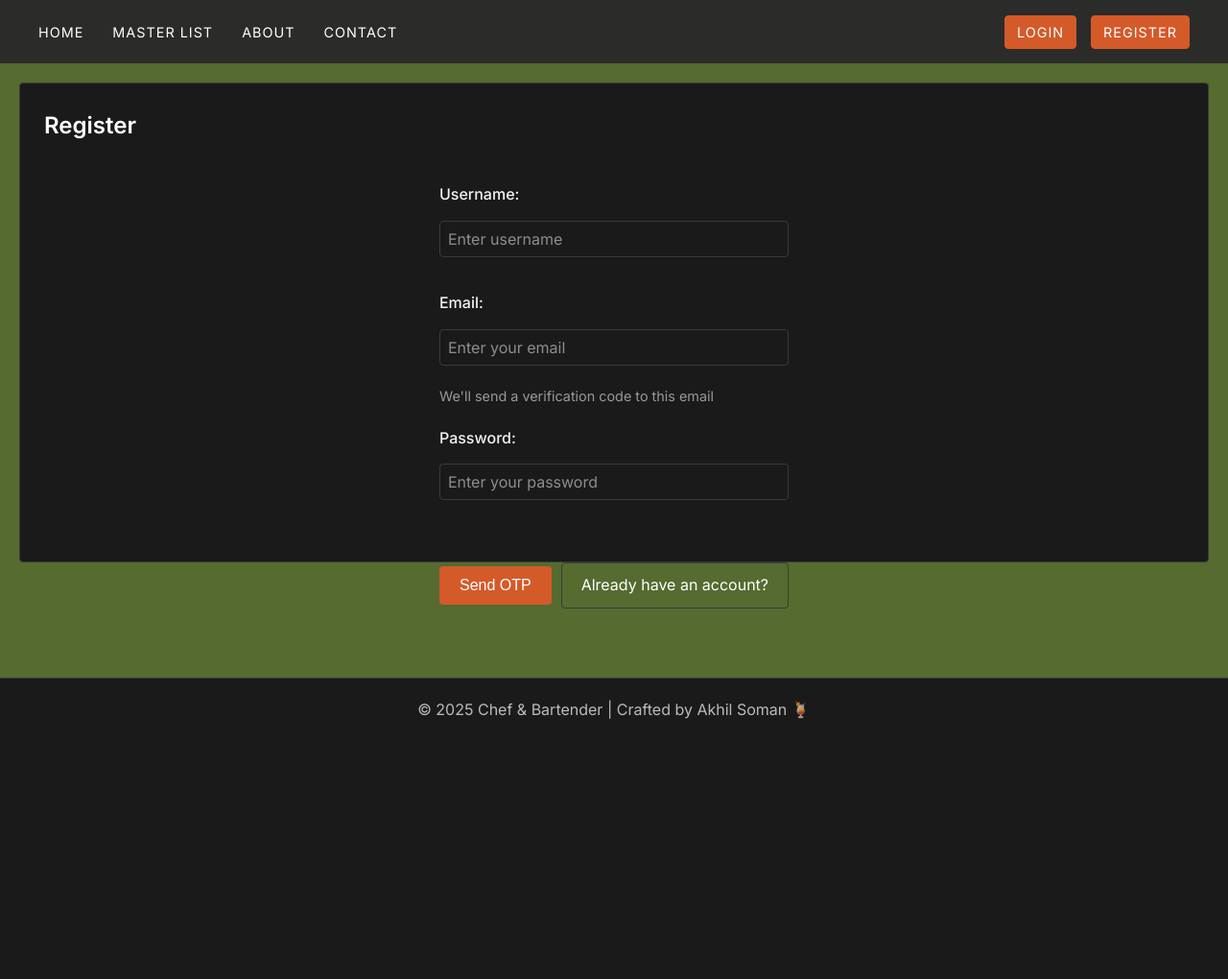
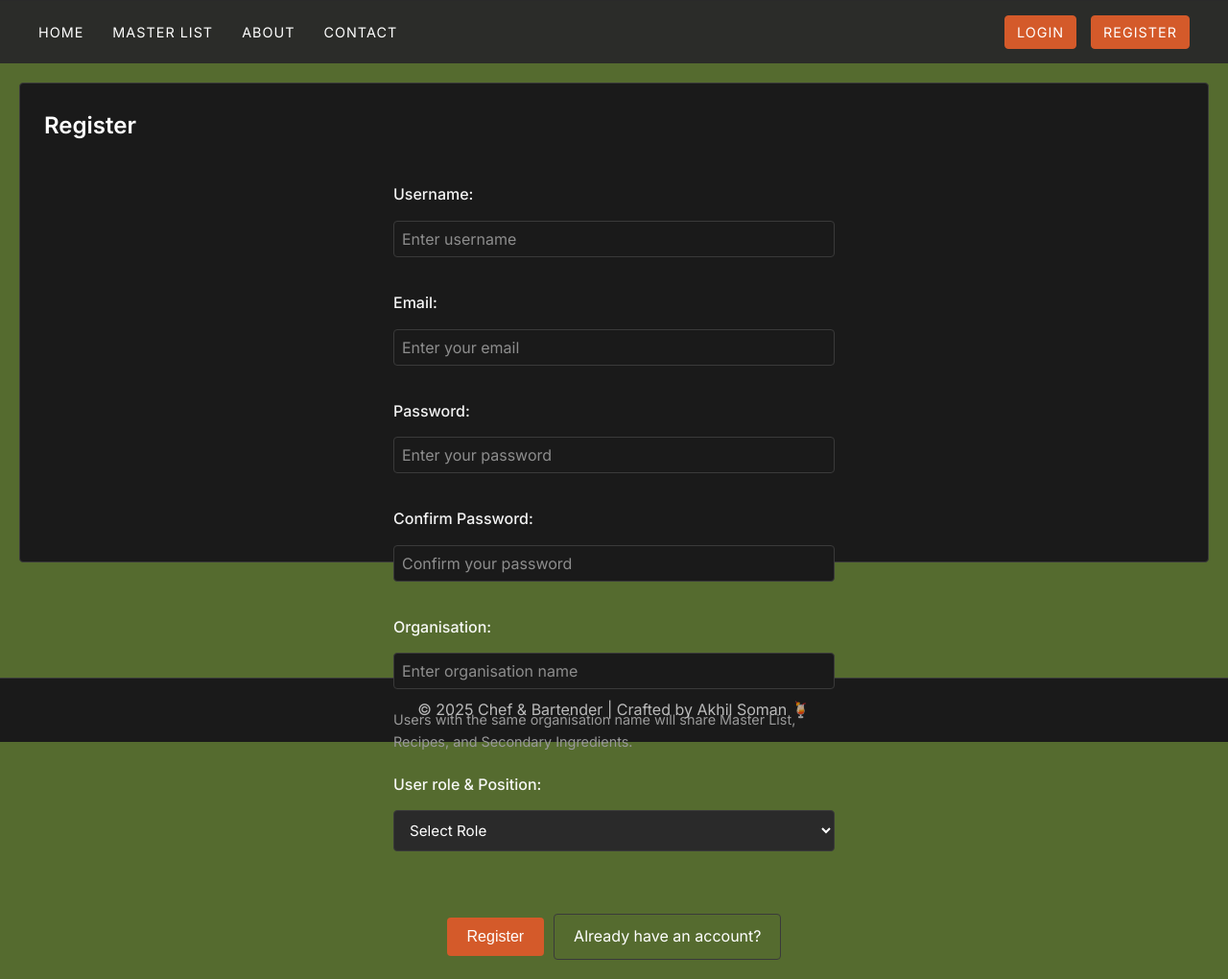
Before and after one commit to akiuser10/Chef-Bartender, a Flask app: page /register in a window 1280 px wide. Shown: the part 79-1099 px from the top of the page at 96% size. Before the commit the page ends 828 px from the top, so only its background shows below. Run offline with Flask 3, Linux system fonts and the light colour scheme; data that the repository does not hold is empty.

Commit message:
Remove OTP authentication, add password confirmation and organization/user role fields to registration

```diff
--- a/blueprints/auth.py
+++ b/blueprints/auth.py
@@ -1,16 +1,12 @@
 """
 Authentication blueprint - handles login, register, logout
 """
-from flask import Blueprint, render_template, redirect, url_for, request, flash, session
+from flask import Blueprint, render_template, redirect, url_for, request, flash
 from flask_login import login_user, logout_user, login_required, current_user
 from werkzeug.security import generate_password_hash, check_password_hash
 from extensions import db
 from models import User
 from utils.currency import COUNTRIES, CURRENCIES, get_country_currency
-from utils.otp import (
-    generate_otp, send_otp_email, store_otp_in_session,
-    verify_otp_from_session, clear_otp_session, get_pending_registration_data
-)
 
 auth_bp = Blueprint('auth', __name__)
 
@@ -18,54 +14,22 @@
 @auth_bp.route('/register', methods=['GET', 'POST'])
 def register():
     if request.method == 'POST':
-        # Check if this is OTP verification step
-        if 'verify_otp' in request.form:
-            email = session.get('otp_email')
-            user_otp = request.form.get('otp', '').strip()
-
-            if not email or not user_otp:
-                flash('Please enter the OTP sent to your email.', 'error')
-                return render_template('register.html', step='verify_otp', email=email)
-
-            if verify_otp_from_session(email, user_otp):
-                # OTP verified, create the account
-                pending_data = get_pending_registration_data()
-                username = pending_data.get('username')
-                email = pending_data.get('email')
-                password_hash = pending_data.get('password_hash')
-
-                if not username or not email or not password_hash:
-                    flash('Session expired. Please register again.', 'error')
-                    clear_otp_session()
-                    return redirect(url_for('auth.register'))
-
-                # Double-check email is not already registered
-                if User.query.filter_by(email=email).first():
-                    flash('Email already registered. Please log in.', 'error')
-                    clear_otp_session()
-                    return redirect(url_for('auth.login'))
-
-                # Create the user
-                user = User(username=username, email=email, password=password_hash)
-                db.session.add(user)
-                db.session.commit()
-
-                # Clear OTP session
-                clear_otp_session()
-
-                flash('Account created successfully! Please log in.', 'success')
-                return redirect(url_for('auth.login'))
-            else:
-                flash('Invalid or expired OTP. Please check your email and try again.', 'error')
-                return render_template('register.html', step='verify_otp', email=email)
-
-        # Initial registration step - collect email, username, password and send OTP
+        # Get form data
         username = request.form.get('username', '').strip()
         email = request.form.get('email', '').strip()
         password = request.form.get('password', '').strip()
+        password_confirm = request.form.get('password_confirm', '').strip()
+        organisation = request.form.get('organisation', '').strip()
+        user_role = request.form.get('user_role', '').strip()
 
-        if not username or not email or not password:
-            flash('Please fill in all fields.', 'error')
+        # Validate required fields
+        if not username or not email or not password or not password_confirm:
+            flash('Please fill in all required fields.', 'error')
+            return render_template('register.html')
+
+        # Validate password confirmation
+        if password != password_confirm:
+            flash('Passwords do not match. Please try again.', 'error')
             return render_template('register.html')
 
         # Check if email is already registered
@@ -78,41 +42,22 @@
             flash('Username already taken. Please choose another.', 'error')
             return render_template('register.html')
 
-        # Generate and send OTP
-        otp = generate_otp()
+        # Create the user
         password_hash = generate_password_hash(password)
+        user = User(
+            username=username,
+            email=email,
+            password=password_hash,
+            organisation=organisation if organisation else None,
+            user_role=user_role if user_role else None
+        )
+        db.session.add(user)
+        db.session.commit()
 
-        # Store OTP and registration data in session
-        store_otp_in_session(email, otp, username, password_hash)
-
-        # Send OTP email
-        try:
-            if send_otp_email(email, otp):
-                flash(f'OTP has been sent to {email}. Please check your email and enter the 6-digit code.', 'info')
-                return render_template('register.html', step='verify_otp', email=email)
-            else:
-                # Get more detailed error info for debugging
-                from flask import current_app
-                error_details = (
-                    f"Email config check failed. Check Railway logs for details. "
-                    f"Variables set: MAIL_USERNAME={bool(current_app.config.get('MAIL_USERNAME'))}, "
-                    f"MAIL_PASSWORD={bool(current_app.config.get('MAIL_PASSWORD'))}"
-                )
-                current_app.logger.error(error_details)
-                flash('Failed to send OTP email. Please check your email configuration in Railway and try again later.', 'error')
-                clear_otp_session()
-                return render_template('register.html')
-        except Exception as e:
-            from flask import current_app
-            current_app.logger.error(f'Error in registration OTP sending: {str(e)}', exc_info=True)
-            flash(f'An error occurred while sending OTP. Please try again later. Error: {str(e)}', 'error')
-            clear_otp_session()
-            return render_template('register.html')
+        flash('Account created successfully! Please log in.', 'success')
+        return redirect(url_for('auth.login'))
 
     # GET request - show registration form
-    # Clear any existing OTP session if user navigates back
-    if 'otp_email' not in request.args.get('step', ''):
-        clear_otp_session()
     return render_template('register.html')
 
 
--- a/templates/register.html
+++ b/templates/register.html
@@ -5,39 +5,6 @@
         <h2>Register</h2>
     </div>
 
-    {% if step == 'verify_otp' %}
-    <!-- OTP Verification Step -->
-    <form method="POST" class="register-form">
-        <div class="form-group">
-            <p class="otp-info">A 6-digit OTP has been sent to <strong>{{ email }}</strong></p>
-            <p class="otp-instruction">Please check your email and enter the OTP code below:</p>
-        </div>
-
-        <div class="form-group">
-            <label for="otp">Enter OTP:</label>
-            <input
-                type="text"
-                id="otp"
-                name="otp"
-                required
-                maxlength="6"
-                pattern="[0-9]{6}"
-                placeholder="000000"
-                title="Enter the 6-digit OTP"
-                class="form-input otp-input"
-                autocomplete="off"
-                inputmode="numeric"
-            >
-            <small class="form-help-text">Enter the 6-digit code sent to your email</small>
-        </div>
-
-        <div class="actions">
-            <button type="submit" name="verify_otp" class="btn">Verify OTP</button>
-            <a href="{{ url_for('auth.register') }}" class="btn secondary">Back to Registration</a>
-        </div>
-    </form>
-    {% else %}
-    <!-- Initial Registration Step -->
     <form method="POST" class="register-form">
         <div class="form-group">
             <label for="username">Username:</label>
@@ -63,7 +30,6 @@
                 title="Email"
                 class="form-input"
             >
-            <small class="form-help-text">We'll send a verification code to this email</small>
         </div>
 
         <div class="form-group">
@@ -79,11 +45,50 @@
             >
         </div>
 
+        <div class="form-group">
+            <label for="password-confirm">Confirm Password:</label>
+            <input
+                type="password"
+                id="password-confirm"
+                name="password_confirm"
+                required
+                placeholder="Confirm your password"
+                title="Confirm Password"
+                class="form-input"
+            >
+        </div>
+
+        <div class="form-group">
+            <label for="organisation">Organisation:</label>
+            <input
+                type="text"
+                id="organisation"
+                name="organisation"
+                placeholder="Enter organisation name"
+                title="Organisation"
+                class="form-input"
+            >
+            <small class="form-help-text">
+                Users with the same organisation name will share Master List, Recipes, and Secondary Ingredients.
+            </small>
+        </div>
+
+        <div class="form-group">
+            <label for="user_role">User role & Position:</label>
+            <select id="user_role" name="user_role" class="form-input">
+                <option value="">Select Role</option>
+                <option value="Purchase Manager">Purchase Manager</option>
+                <option value="Manager">Manager</option>
+                <option value="Chef">Chef</option>
+                <option value="Bartender">Bartender</option>
+                <option value="Cost Controller">Cost Controller</option>
+            </select>
+        </div>
+
         <div class="actions">
-            <button type="submit" class="btn">Send OTP</button>
+            <button type="submit" class="btn">Register</button>
             <a href="{{ url_for('auth.login') }}" class="btn secondary">Already have an account?</a>
         </div>
     </form>
-    {% endif %}
 </div>
 {% endblock %}
```
